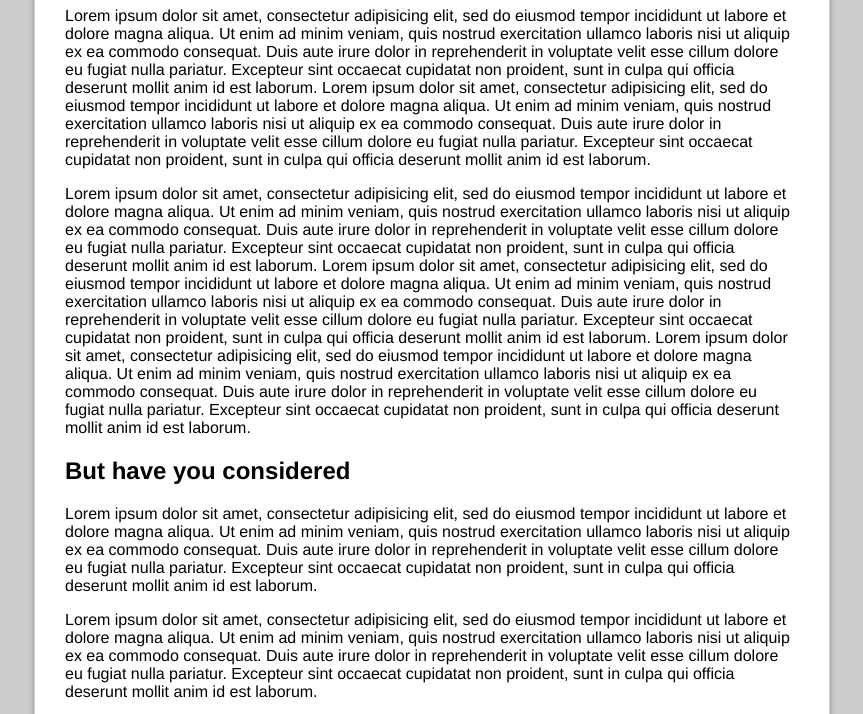
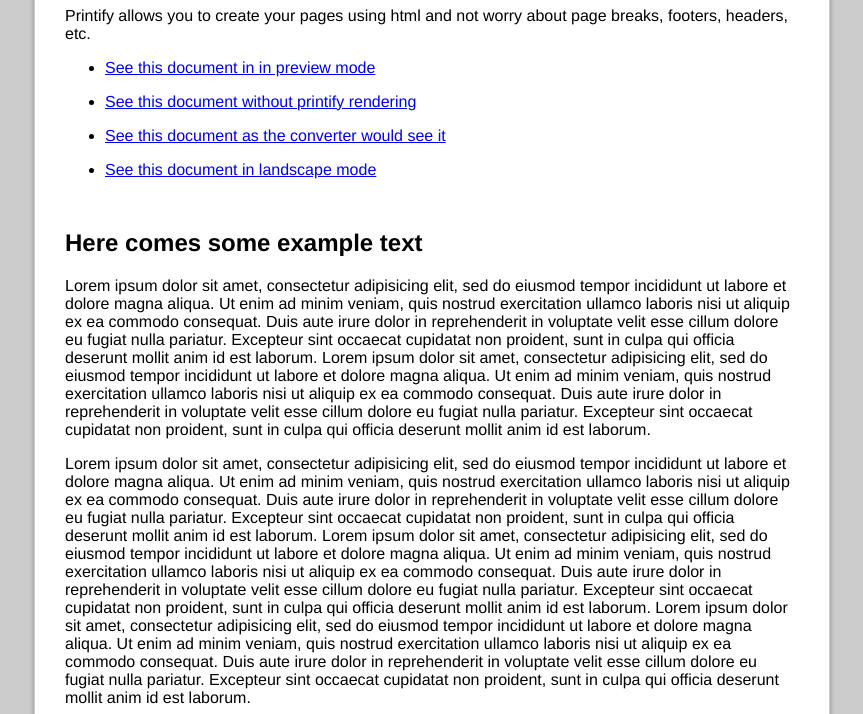
Before and after one commit to e-conomic/printify, a plain HTML site: page example.html in a window 1280 px wide. Shown: the part 163-877 px from the top of the page, without its empty margins (208-1071 px from the left). Drawn offline with nearby package versions, Linux system fonts and the light colour scheme.

Commit message:
interactive

```diff
--- a/example.html
+++ b/example.html
@@ -20,6 +20,10 @@
 
 		.center {
 			margin: auto;
+		}
+
+		.info {
+			margin-bottom: 50px;
 		}
 
 		.notice {
@@ -45,7 +49,26 @@
 <body>
 	<div class="center">
 		<div class="doc">
-			<h1>This is a headline for my document</h1>
+			<h1>Printify makes pdf printing easy</h1>
+			<div class="info">
+				<p>
+					Printify allows you to create your pages using html and not worry about page breaks, footers, headers, etc.
+				</p>
+				<ul>
+					<li><a href="#">See this document in in preview mode</a></li>
+				</ul>
+				<ul>
+					<li><a href="#raw">See this document without printify rendering</a></li>
+				</ul>
+				<ul>
+					<li><a href="#print">See this document as the converter would see it</a></li>
+				</ul>
+				<ul>
+					<li><a href="#landscape">See this document in landscape mode</a></li>
+				</ul>
+			</div>
+			<div class="page-break"></div>
+			<h2>Here comes some example text</h2>
 			<p>
 				Lorem ipsum dolor sit amet, consectetur adipisicing elit, sed do eiusmod
 				tempor incididunt ut labore et dolore magna aliqua. Ut enim ad minim veniam,
@@ -327,6 +350,12 @@
 		</div>
 	</div>
 	<script>(function() {
+		$('a').on('click', function() {
+			setTimeout(function() {
+				window.location.reload();
+			}, 10);
+		});
+
 		var opt = function(name) {
 			return (window.location.hash || '').indexOf(name) > -1 || (window.location.search || '').indexOf(name) > -1;
 		};
```
